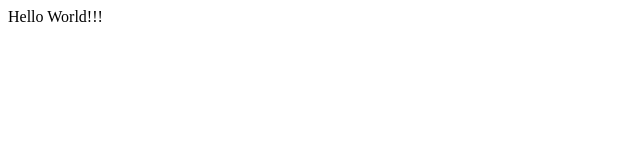
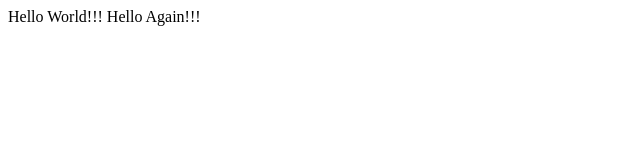
Before and after one commit to swayampraba/club, a plain HTML site: page hello.html in a window 1280 px wide. Shown: the whole page, without its empty margins (0-640 px from the left). Drawn offline with Linux system fonts and the light colour scheme.

Commit message:
add second content

```diff
--- a/hello.html
+++ b/hello.html
@@ -7,6 +7,6 @@
     <title>GITHUB-HTML</title>
 </head>
 <body>
-    Hello World!!!
+    Hello World!!! Hello Again!!!
 </body>
 </html>
```
